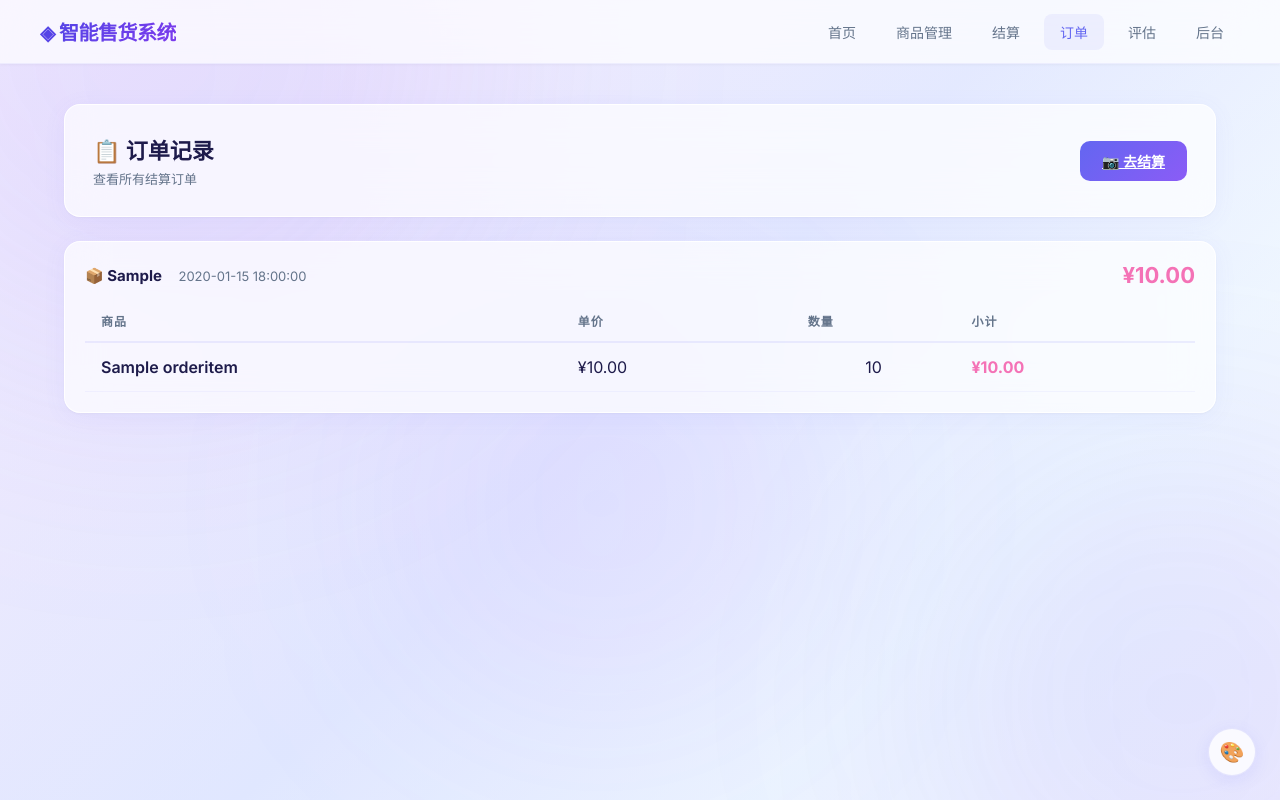
After one commit to hutuyuy/vending-system, a Django app: page /orders/ in a window 1280 px wide. The commit adds this page. Run offline with Django 5.2, Linux system fonts and the light colour scheme; tables that the repository leaves empty hold one stand-in row (values such as "Sample post").

Commit message:
feat: 订单系统 + Bug修复 + 移动端适配
- 新增 Order/OrderItem 模型，结算自动保存订单
- 新增订单历史页面 /orders/
- 修复'清空购物车'按钮调用错误函数名 render() -> renderCart()
- 训练状态增加30分钟超时保护
- 结算页面移动端响应式适配
- 后台可管理订单数据

```diff
--- a/recognition/models.py
+++ b/recognition/models.py
@@ -38,3 +38,34 @@ class ProductImage(models.Model):
 
     def __str__(self):
         return f'{self.product.name} - {self.get_view_angle_display()}'
+
+
+class Order(models.Model):
+    order_no = models.CharField('订单号', max_length=32, unique=True)
+    total = models.DecimalField('总计', max_digits=10, decimal_places=2)
+    item_count = models.IntegerField('商品种类数')
+    created_at = models.DateTimeField('创建时间', auto_now_add=True)
+
+    class Meta:
+        verbose_name = '订单'
+        verbose_name_plural = '订单'
+        ordering = ['-created_at']
+
+    def __str__(self):
+        return f'{self.order_no} - ¥{self.total}'
+
+
+class OrderItem(models.Model):
+    order = models.ForeignKey(Order, on_delete=models.CASCADE,
+                              related_name='items', verbose_name='订单')
+    product_name = models.CharField('商品名称', max_length=100)
+    price = models.DecimalField('单价', max_digits=10, decimal_places=2)
+    quantity = models.IntegerField('数量')
+    subtotal = models.DecimalField('小计', max_digits=10, decimal_places=2)
+
+    class Meta:
+        verbose_name = '订单明细'
+        verbose_name_plural = '订单明细'
+
+    def __str__(self):
+        return f'{self.product_name} x{self.quantity}'
--- a/recognition/urls.py
+++ b/recognition/urls.py
@@ -7,6 +7,7 @@ urlpatterns = [
     path('', views.index, name='index'),
     path('products/', views.product_list, name='product_list'),
     path('checkout/', views.checkout, name='checkout'),
+    path('orders/', views.order_history, name='order_history'),
     path('evaluation/', views.evaluation, name='evaluation'),
     path('api/recognize/', views.recognize_image, name='recognize'),
     path('api/checkout/', views.checkout_submit, name='checkout_submit'),
--- a/recognition/views.py
+++ b/recognition/views.py
@@ -3,13 +3,14 @@ import os
 import uuid
 import logging
 import threading
+import time
 
 from django.conf import settings
 from django.http import JsonResponse
 from django.shortcuts import render
 from django.views.decorators.http import require_POST
 
-from .models import Product
+from .models import Product, Order, OrderItem
 from .ml.predictor import predict_image, get_predictor
 
 logger = logging.getLogger('recognition')
@@ -20,7 +21,7 @@ MAX_IMAGE_SIZE = 10 * 1024 * 1024  # 10MB
 
 # 训练锁，防止并发训练
 _training_lock = threading.Lock()
-_training_status = {'running': False, 'progress': '', 'result': None}
+_training_status = {'running': False, 'progress': '', 'result': None, 'started_at': 0}
 
 
 def _validate_image(file):
@@ -48,6 +49,11 @@ def checkout(request):
 
 def evaluation(request):
     return render(request, 'recognition/evaluation.html')
+
+
+def order_history(request):
+    orders = Order.objects.prefetch_related('items').all()[:50]
+    return render(request, 'recognition/order_history.html', {'orders': orders})
 
 
 @require_POST
@@ -139,13 +145,32 @@ def checkout_submit(request):
         return JsonResponse({'success': False, 'message': '没有有效的商品'}, status=400)
 
     total = round(total, 2)
-    logger.info(f'结算完成: {len(validated_items)} 种商品, 总计 ¥{total}')
+
+    # 保存订单到数据库
+    import datetime
+    order_no = datetime.datetime.now().strftime('%Y%m%d%H%M%S') + uuid.uuid4().hex[:6].upper()
+    order = Order.objects.create(
+        order_no=order_no,
+        total=total,
+        item_count=len(validated_items),
+    )
+    for item in validated_items:
+        OrderItem.objects.create(
+            order=order,
+            product_name=item['name'],
+            price=item['price'],
+            quantity=item['qty'],
+            subtotal=item['subtotal'],
+        )
+
+    logger.info(f'结算完成: 订单{order_no}, {len(validated_items)} 种商品, 总计 ¥{total}')
 
     return JsonResponse({
         'success': True,
         'total': total,
         'items': validated_items,
-        'message': f'结算成功！总计：¥{total}',
+        'order_no': order_no,
+        'message': f'结算成功！订单号：{order_no}，总计：¥{total}',
     })
 
 
@@ -164,6 +189,7 @@ def train_model_view(request):
     def _run_training():
         _training_status['running'] = True
         _training_status['progress'] = '训练中...'
+        _training_status['started_at'] = time.time()
         try:
             from .ml.trainer import train_model
             result = train_model(epochs=30, batch_size=8, learning_rate=0.001, patience=5)
@@ -191,6 +217,13 @@ def training_status(request):
     """查询训练状态"""
     if not request.user.is_authenticated:
         return JsonResponse({'success': False, 'message': '请先登录'}, status=403)
+
+    # 超时保护：训练超过30分钟视为异常
+    if _training_status['running'] and time.time() - _training_status.get('started_at', 0) > 1800:
+        _training_status['running'] = False
+        _training_status['progress'] = '超时'
+        _training_status['result'] = {'success': False, 'message': '训练超时（超过30分钟），请重试'}
+
     return JsonResponse({
         'running': _training_status['running'],
         'progress': _training_status['progress'],
--- a/templates/recognition/base.html
+++ b/templates/recognition/base.html
@@ -183,6 +183,15 @@
             repeating-linear-gradient(90deg, transparent, transparent 33%, rgba(99,102,241,0.15) 33%, rgba(99,102,241,0.15) 34%);
         }
         .crop-hint { text-align: center; font-size: 12px; color: var(--text-muted); margin-top: 8px; display: none; }
+
+        .checkout-grid { display: grid; grid-template-columns: 1fr 1fr; gap: 24px; }
+        @media (max-width: 768px) {
+            .checkout-grid { grid-template-columns: 1fr; }
+            nav { padding: 0 16px; }
+            .nav-links { gap: 2px; }
+            .nav-links a { padding: 6px 10px; font-size: 13px; }
+            .container { padding: 20px 12px; }
+        }
     </style>
 </head>
 <body>
@@ -198,6 +207,7 @@
             <a href="{% url 'recognition:index' %}" class="{% if request.resolver_match.url_name == 'index' %}active{% endif %}">首页</a>
             <a href="{% url 'recognition:product_list' %}" class="{% if request.resolver_match.url_name == 'product_list' %}active{% endif %}">商品管理</a>
             <a href="{% url 'recognition:checkout' %}" class="{% if request.resolver_match.url_name == 'checkout' %}active{% endif %}">结算</a>
+            <a href="{% url 'recognition:order_history' %}" class="{% if request.resolver_match.url_name == 'order_history' %}active{% endif %}">订单</a>
             <a href="{% url 'recognition:evaluation' %}" class="{% if request.resolver_match.url_name == 'evaluation' %}active{% endif %}">评估</a>
             <a href="/admin/">后台</a>
         </div>
--- a/templates/recognition/checkout.html
+++ b/templates/recognition/checkout.html
@@ -1,6 +1,6 @@
 {% extends 'recognition/base.html' %}
 {% block content %}
-<div style="display:grid; grid-template-columns:1fr 1fr; gap:24px;">
+<div class="checkout-grid">
 
     <div class="card fade-in">
         <h2 style="margin-bottom:16px;">📷 商品识别</h2>
@@ -36,7 +36,7 @@
                 ✅ 确认结算
             </button>
         </div>
-        <button class="btn btn-ghost" onclick="cart=[];render()" style="width:100%;margin-top:10px;">🗑️ 清空购物车</button>
+        <button class="btn btn-ghost" onclick="cart=[];renderCart()" style="width:100%;margin-top:10px;">🗑️ 清空购物车</button>
     </div>
 </div>
 {% endblock %}
--- /dev/null
+++ b/templates/recognition/order_history.html
@@ -0,0 +1,55 @@
+{% extends 'recognition/base.html' %}
+{% block content %}
+<div class="card fade-in" style="margin-bottom:24px;">
+    <div style="display:flex; justify-content:space-between; align-items:center; flex-wrap:wrap; gap:12px;">
+        <div>
+            <h2 style="font-size:22px;">📋 订单记录</h2>
+            <p style="color:var(--text-muted); font-size:13px; margin-top:4px;">查看所有结算订单</p>
+        </div>
+        <a href="{% url 'recognition:checkout' %}" class="btn btn-primary">📷 去结算</a>
+    </div>
+</div>
+
+{% if orders %}
+<div style="display:grid; gap:16px;">
+    {% for order in orders %}
+    <div class="card fade-in" style="padding:20px;">
+        <div style="display:flex; justify-content:space-between; align-items:center; flex-wrap:wrap; gap:8px; margin-bottom:12px;">
+            <div>
+                <span style="font-weight:700; font-size:15px;">📦 {{ order.order_no }}</span>
+                <span style="color:var(--text-muted); font-size:13px; margin-left:12px;">{{ order.created_at|date:"Y-m-d H:i:s" }}</span>
+            </div>
+            <span style="font-size:22px; font-weight:700; color:#f472b6;">¥{{ order.total }}</span>
+        </div>
+        <table style="margin-top:8px;">
+            <thead>
+                <tr>
+                    <th>商品</th>
+                    <th>单价</th>
+                    <th>数量</th>
+                    <th>小计</th>
+                </tr>
+            </thead>
+            <tbody>
+                {% for item in order.items.all %}
+                <tr>
+                    <td style="font-weight:600;">{{ item.product_name }}</td>
+                    <td>¥{{ item.price }}</td>
+                    <td style="text-align:center;">{{ item.quantity }}</td>
+                    <td style="font-weight:700; color:#f472b6;">¥{{ item.subtotal }}</td>
+                </tr>
+                {% endfor %}
+            </tbody>
+        </table>
+    </div>
+    {% endfor %}
+</div>
+{% else %}
+<div class="card fade-in" style="text-align:center; padding:60px;">
+    <div style="font-size:48px; margin-bottom:12px;">📭</div>
+    <p style="color:var(--text-muted); font-size:16px;">暂无订单</p>
+    <p style="color:var(--text-muted); font-size:13px; margin-top:8px;">去结算页面识别商品并下单</p>
+    <a href="{% url 'recognition:checkout' %}" class="btn btn-primary" style="margin-top:16px;">📷 去结算</a>
+</div>
+{% endif %}
+{% endblock %}
```
Also changed, not shown: recognition/admin.py (+27 -1 lines), recognition/migrations/0002_order_orderitem.py (added).
